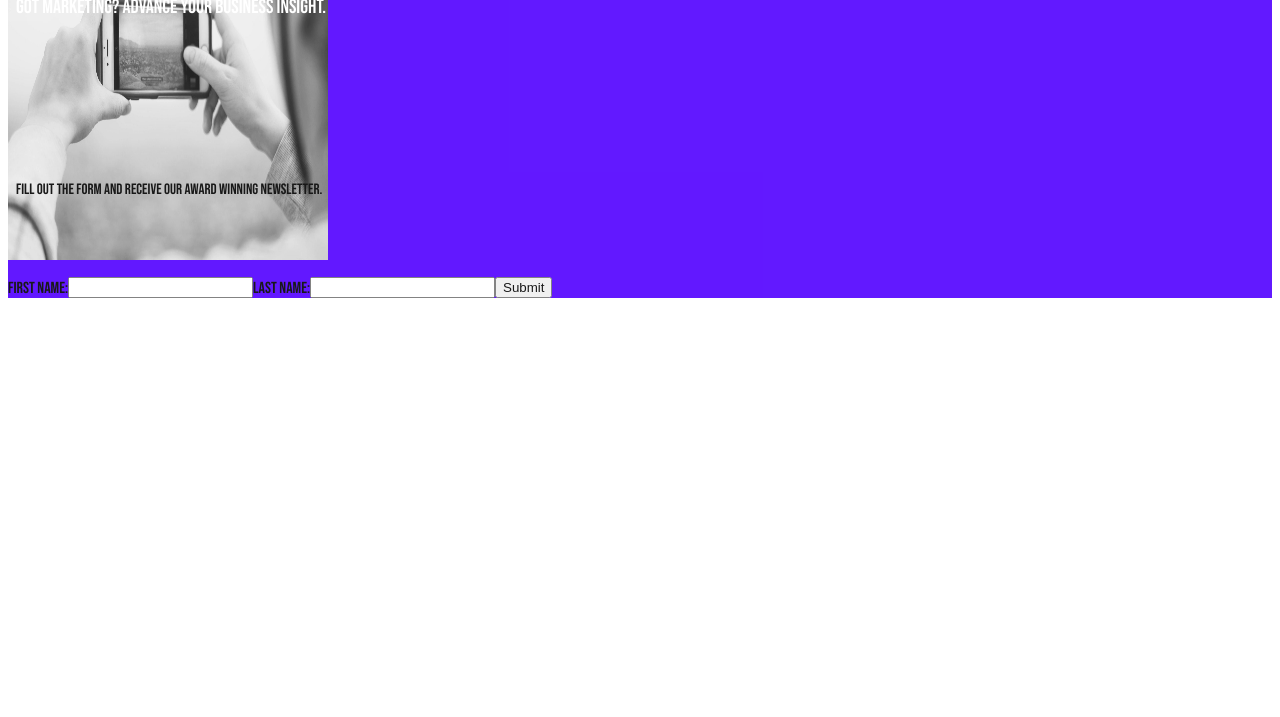
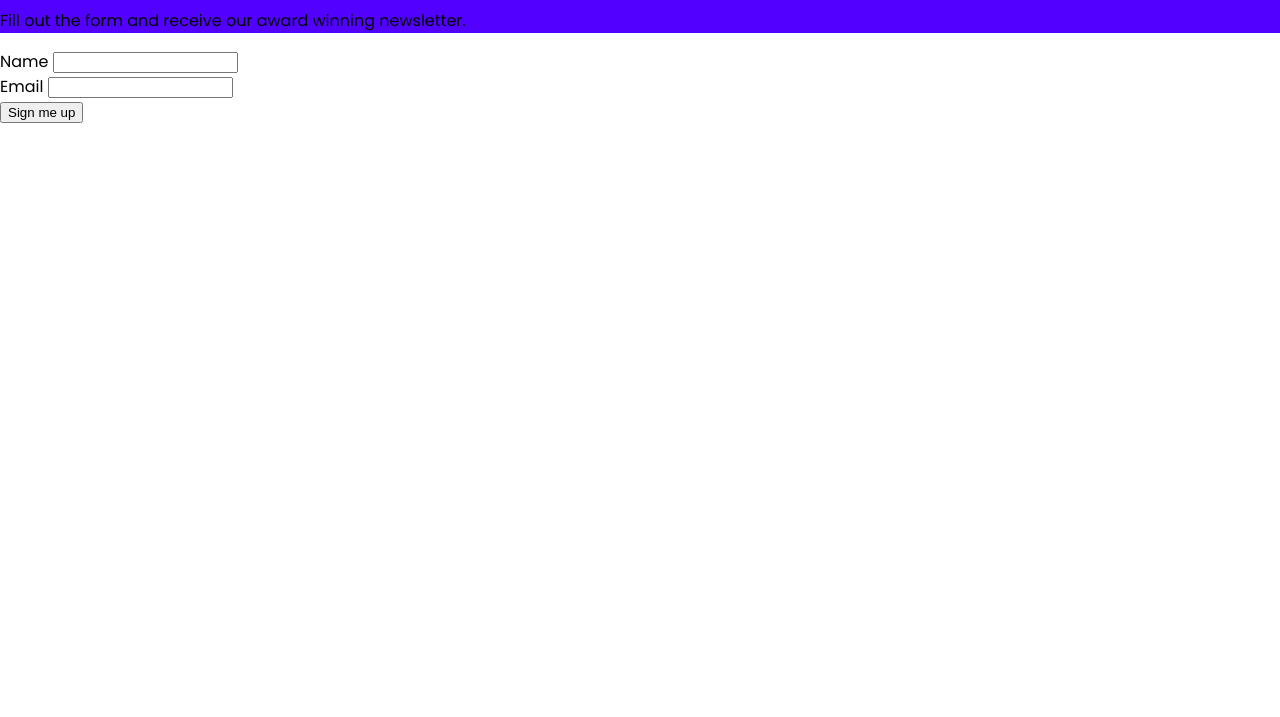
Before and after one commit to datumcoder/simple_landing_page, a plain HTML site: page index.html in a window 1280 px wide. Shown: the part 83-800 px from the top of the page. Drawn offline with Linux system fonts and the light colour scheme.

Commit message:
refactored HTML

```diff
--- a/index.html
+++ b/index.html
@@ -9,21 +9,30 @@
   </head>
     <body>
 
-        <div class="container">
+        <div class="left-col">
+            <div class="content">
+              <h1 class="title">Got marketing? advance your business insight.</h1>
+              <p class="text">Fill out the form and receive our award winning newsletter.</p>
+            <!-- <img class="pic" src="./bg.jpg" alt="holding a mobile phone"> -->
+                  </div>
+              </div>
+                <div class="right-col">
+                   <div class="content form">
+                     <div class="input-wrapper">
+                         <label for="name">Name</label>
+                           <input type="text" id="name">
+                          </div>
+                            <div class="content form">
+                              <div class="input-wrapper">
+                                  <label for="email">Email</label>
+                                    <input type="text" id="email">
+                                </div>
+                                  <div class="input-wrapper">
+                                <button>Sign me up</button>
+                          </div>
+                    </div>
+                </div>
+          </div>
 
-            <div class="photo_text">
-              <p class="title">Got marketing? advance your business insight.</p>
-            <img class="pic" src="./bg.jpg" alt="holding a mobile phone">
-            </div>
-            <p class="text">Fill out the form and receive our award winning newsletter.</p>
-                   <form class="form" action="">
-                         <label for=""></label>
-                            <label for="fname">First name:</label>
-                              <input type="text" id="fname" name="fname"><br><br>
-                            <label for="lname">Last name:</label>
-                         <input type="text" id="lname" name="lname"><br><br>
-                    <input type="submit" value="Submit">
-                </form>
-             </div>
      </body>
 </html>
--- a/main.css
+++ b/main.css
@@ -1,58 +1,15 @@
 @import url('https://fonts.googleapis.com/css2?family=Bebas+Neue&display=swap');
+@import url('https://fonts.googleapis.com/css2?family=Poppins:ital,wght@0,100;0,200;0,300;0,400;0,500;1,100;1,200;1,300;1,400;1,500&display=swap');
 
 body{
 
-    font-family: 'Bebas Neue', cursive;
+    margin: 0;
+    font-family: 'Poppins', sans-serif;
 
 
 }
 
-
-.container {
-
-    background-color: #5200FF;
-    opacity: 0.9;
-
-
+.left-col {
+    background: #5200FF;
+    color;
 }
-
-.photo_text{
-
-    display: flex;
-    justify-content: start;
-
-
-}
-.pic{
-    height: 335px;
-    width: 510px;
-    width: 20rem;
-
-}
-
-.title{
-
-         position: absolute;
-         top: 58px;
-         left: 16px;
-         color: white;
-         font-size: 20px;
-
-        }
-        .text{
-
-
-            position: absolute;
-            top: 248px;
-            left: 16px;
-            color: black;
-            font-size: 15px;
-            font-weight:100:
-
-}
-
-.form{
-
-    display: flex;
-    align-items: flex-end;
-}
```
